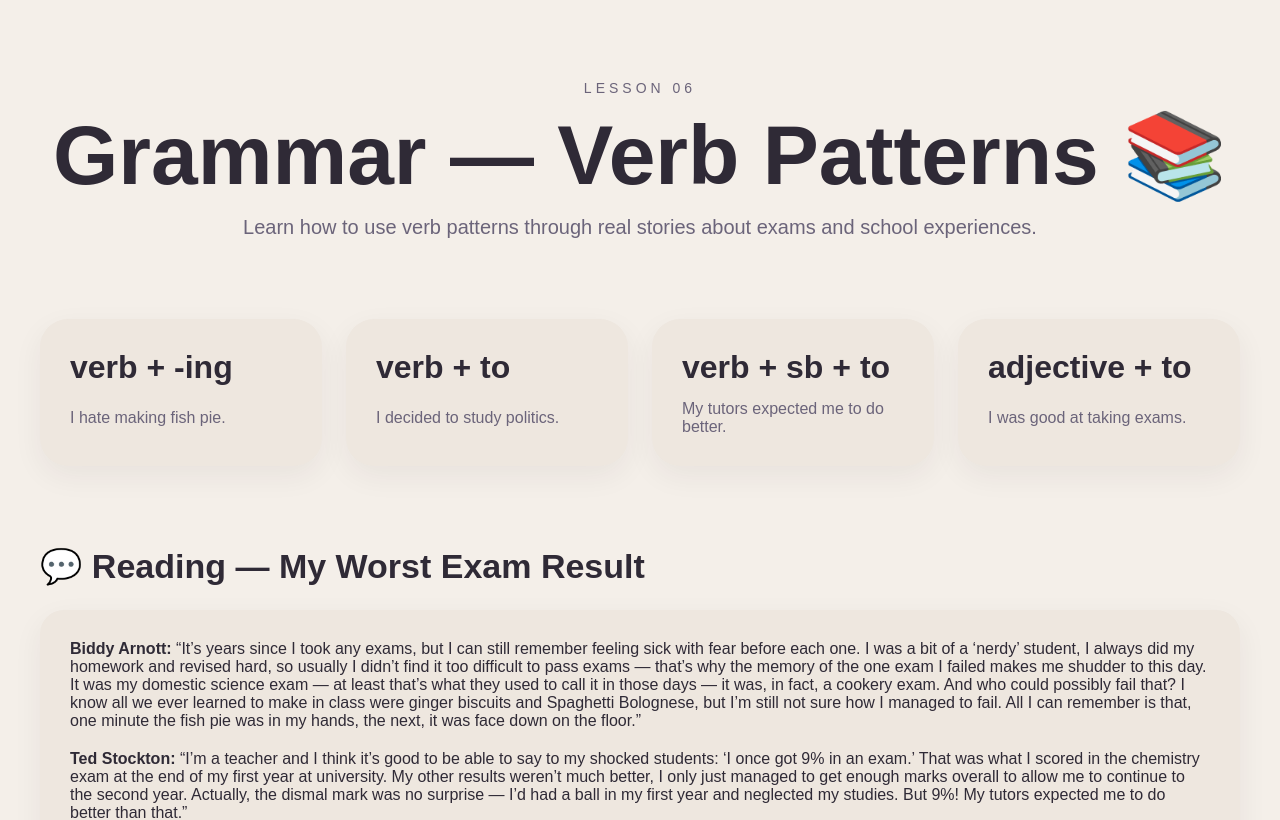
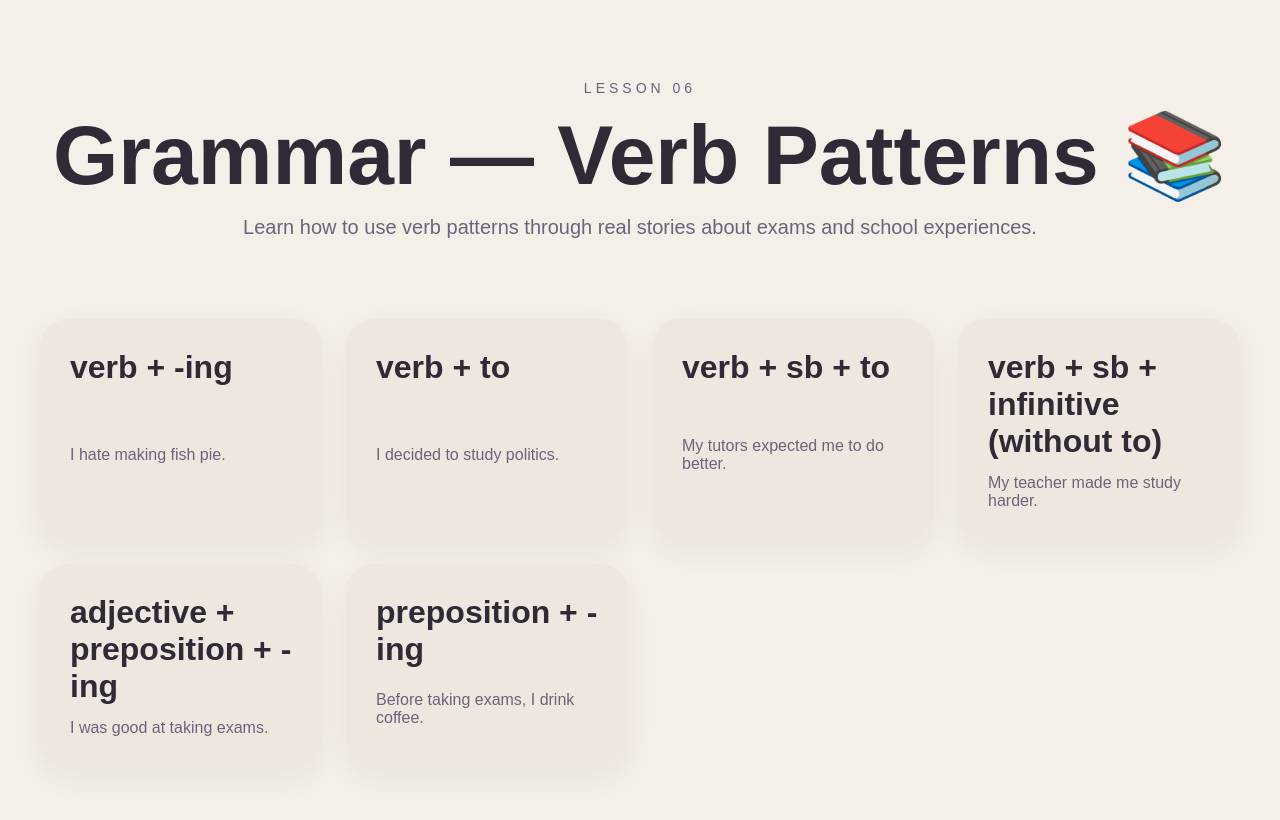
Before and after one commit to olha-zhemerdey/english-lessons-app, a React (Vite) app: page /lesson6 in a window 1280 px wide. Shown: the top 820 px of the page. Built offline with nearby package versions, Linux system fonts and the light colour scheme.

Commit message:
last lesson 6 changes

```diff
--- a/src/pages/Lesson6.jsx
+++ b/src/pages/Lesson6.jsx
@@ -14,10 +14,17 @@ const grammarPatterns = [
     title: "verb + sb + to",
     example: "My tutors expected me to do better.",
   },
-
   {
-    title: "adjective + to",
+    title: "verb + sb + infinitive (without to)",
+    example: "My teacher made me study harder.",
+  },
+  {
+    title: "adjective + preposition + -ing",
     example: "I was good at taking exams.",
+  },
+  {
+    title: "preposition + -ing",
+    example: "Before taking exams, I drink coffee.",
   },
 ];
 
```
